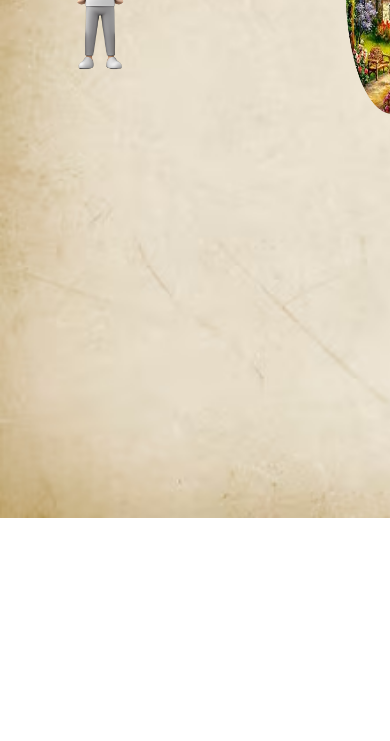
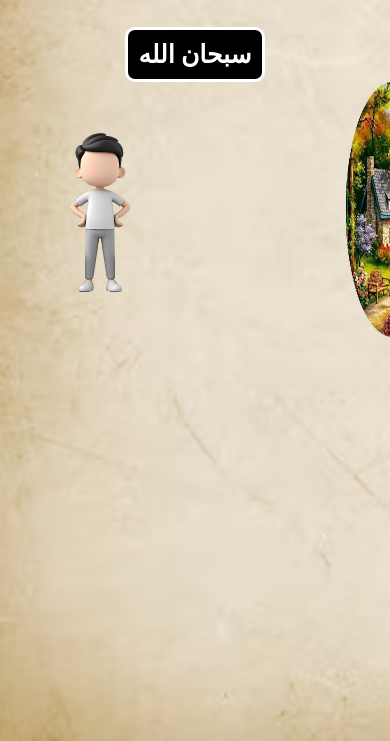
Before and after one commit to Mohamed-Saied-dev/zikr-page, a plain HTML site: page index.html in a window 390 px wide. Shown: the part 356-1097 px from the top of the page. Before the commit the page ends 874 px from the top, so only its background shows below. Drawn offline with Linux system fonts and the light colour scheme.

Commit message:
modified CSS File

```diff
--- a/main.css
+++ b/main.css
@@ -3,12 +3,15 @@
     padding: 0;
     box-sizing: border-box;
 }
+
 body {
     background-image: url(photos/page.avif);
     background-size: cover;
     overflow: hidden;
+    height: 100vh;
 
 }
+
 .container {
     display: flex;
     justify-content: center;
@@ -16,8 +19,9 @@ body {
     gap: 100px;
     margin: 30px 0;
 }
+
 .text {
-    margin:0 auto;
+    margin: 0 auto;
     width: fit-content;
     max-width: 80vw;
     padding: 10px;
@@ -34,6 +38,7 @@ body {
 
 
 }
+
 button {
     padding: 20px 10px;
     border-radius: 10px;
@@ -43,10 +48,12 @@ button {
     font-size: 20px;
     transition: .1s;
 }
+
 button:active {
     scale: .98;
     background-image: linear-gradient(rgb(232, 151, 2), rgb(239, 239, 0));
 }
+
 .counter {
     background-image: radial-gradient(circle, rgb(255, 0, 247), rgba(255, 192, 203, 0.643));
     display: flex;
@@ -61,6 +68,7 @@ button:active {
     color: white;
 
 }
+
 .man {
     width: 200px;
     position: absolute;
@@ -68,6 +76,7 @@ button:active {
     z-index: 5;
     margin-top: 30px;
 }
+
 .home {
     border-radius: 50%;
     rotate: y 62deg;
@@ -75,22 +84,8 @@ button:active {
     left: 75%;
 }
 
-@media (max-width: 700px) {
-    /* .container {
-        gap: 20px;
-
+@media (max-width: 650px) {
+    body {
+        margin-top: 30vh;
     }
-    button {
-
-    }
-    .counter {
-        width: 50px;
-        height: 50px;
-        font-size: 16px;
-    }
-    .total {
-        font-size: 16px;
-        height: 50px;
-        padding: 0 10px;
-    } */
 }
```
